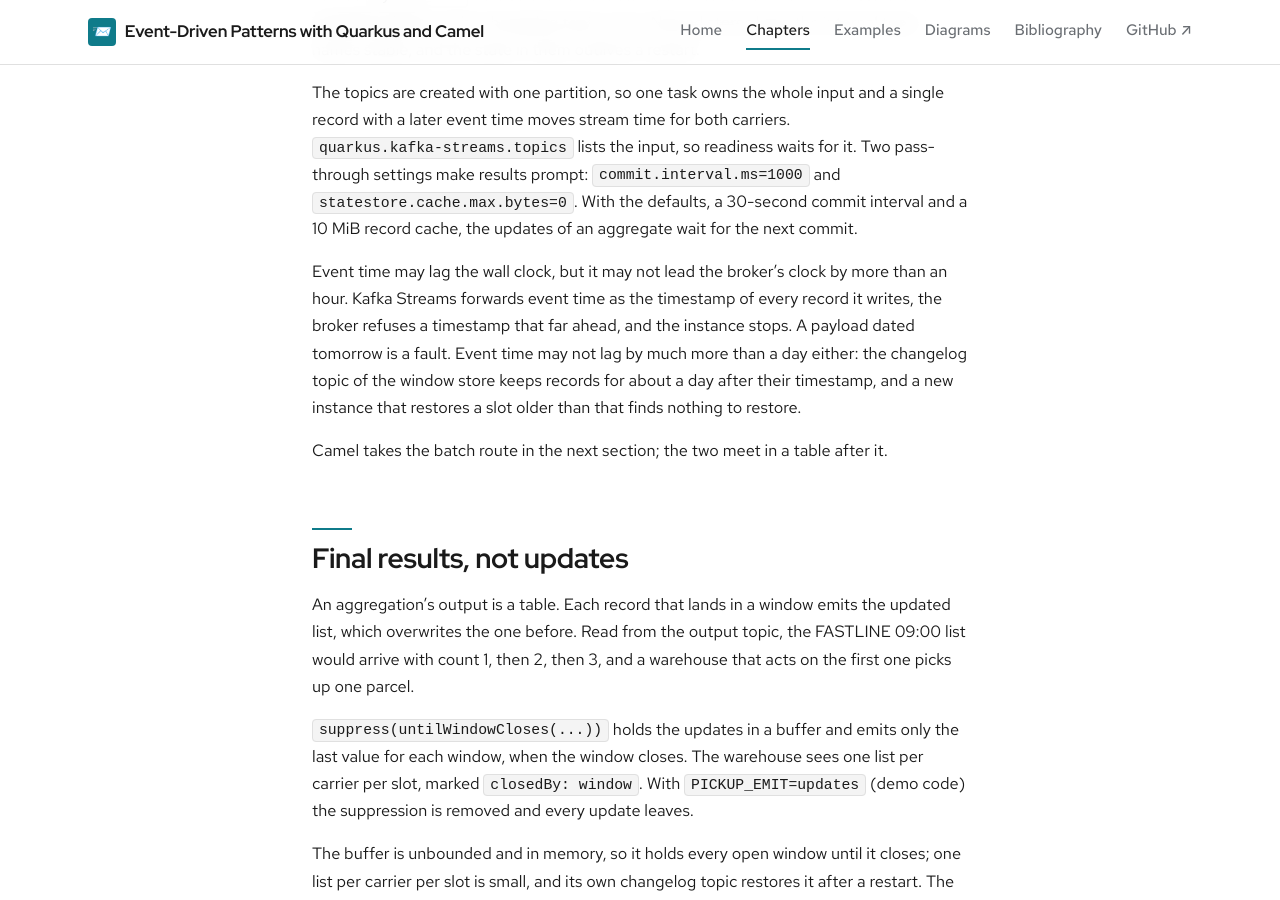
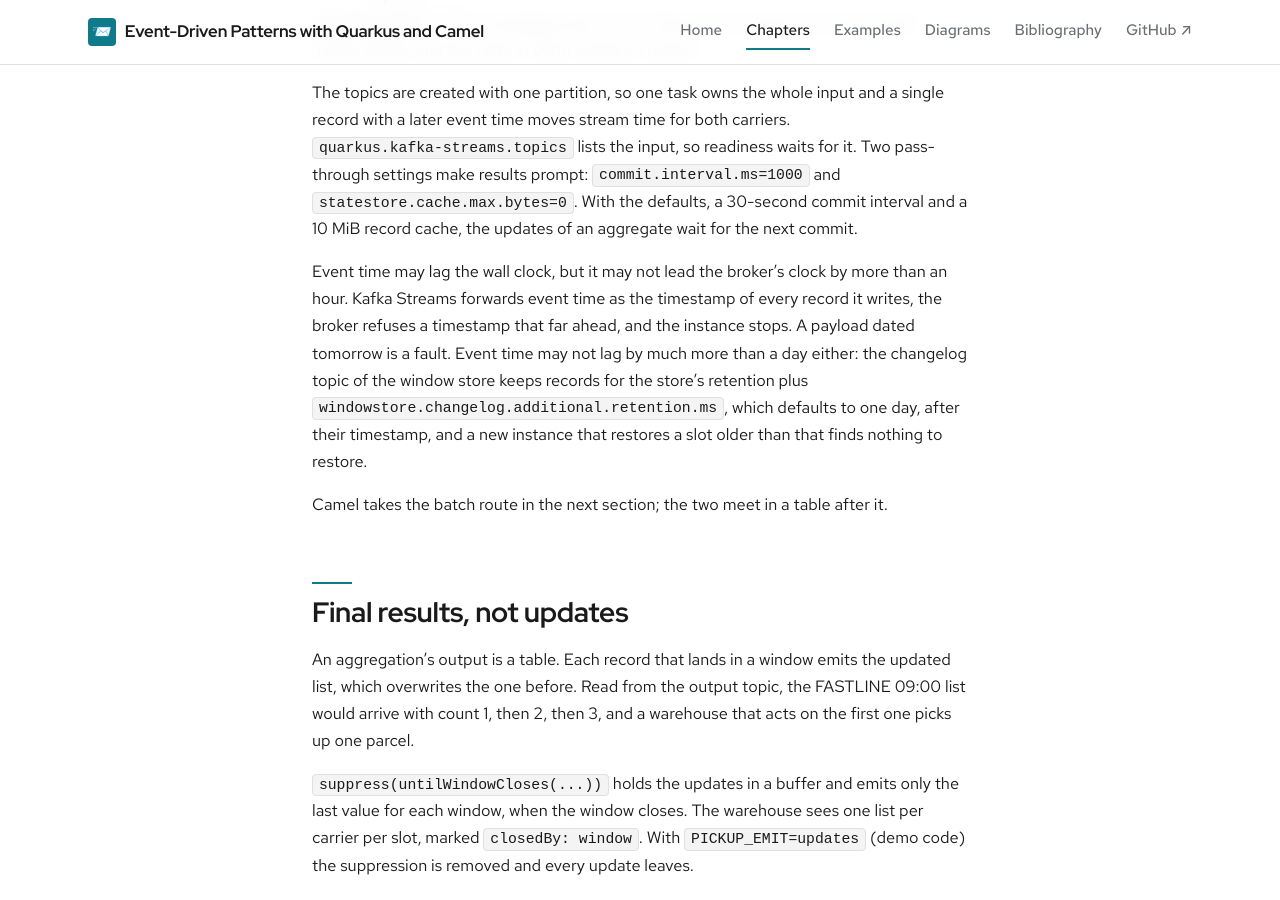
Before and after one commit to patterncatalyst/event-driven-patterns-with-quarkus-and-camel, a Jekyll site: the page built from _docs/21-aggregate.md, in a window 1280 px wide and 900 px high, scrolled down 3099 px. Built offline with Jekyll 4.4.1, drawn with Linux system fonts in a browser that asks for light colours; some web fonts are replaced.

Commit message:
fix(r08): ch 20 event times relative to now; retention setting named in ch 21

```diff
--- a/_docs/21-aggregate.md
+++ b/_docs/21-aggregate.md
@@ -56,7 +56,7 @@ Re-keying by carrier makes Kafka Streams write the records to an internal repart
 
 The topics are created with one partition, so one task owns the whole input and a single record with a later event time moves stream time for both carriers. `quarkus.kafka-streams.topics` lists the input, so readiness waits for it. Two pass-through settings make results prompt: `commit.interval.ms=1000` and `statestore.cache.max.bytes=0`. With the defaults, a 30-second commit interval and a 10 MiB record cache, the updates of an aggregate wait for the next commit.
 
-Event time may lag the wall clock, but it may not lead the broker's clock by more than an hour. Kafka Streams forwards event time as the timestamp of every record it writes, the broker refuses a timestamp that far ahead, and the instance stops. A payload dated tomorrow is a fault. Event time may not lag by much more than a day either: the changelog topic of the window store keeps records for about a day after their timestamp, and a new instance that restores a slot older than that finds nothing to restore.
+Event time may lag the wall clock, but it may not lead the broker's clock by more than an hour. Kafka Streams forwards event time as the timestamp of every record it writes, the broker refuses a timestamp that far ahead, and the instance stops. A payload dated tomorrow is a fault. Event time may not lag by much more than a day either: the changelog topic of the window store keeps records for the store's retention plus `windowstore.changelog.additional.retention.ms`, which defaults to one day, after their timestamp, and a new instance that restores a slot older than that finds nothing to restore.
 
 Camel takes the batch route in the next section; the two meet in a table after it.
 
```
Also changed, not shown: examples/20-join/README.md (+1 -1 lines), examples/21-aggregate/README.md (+1 -1 lines), 1 other file.
